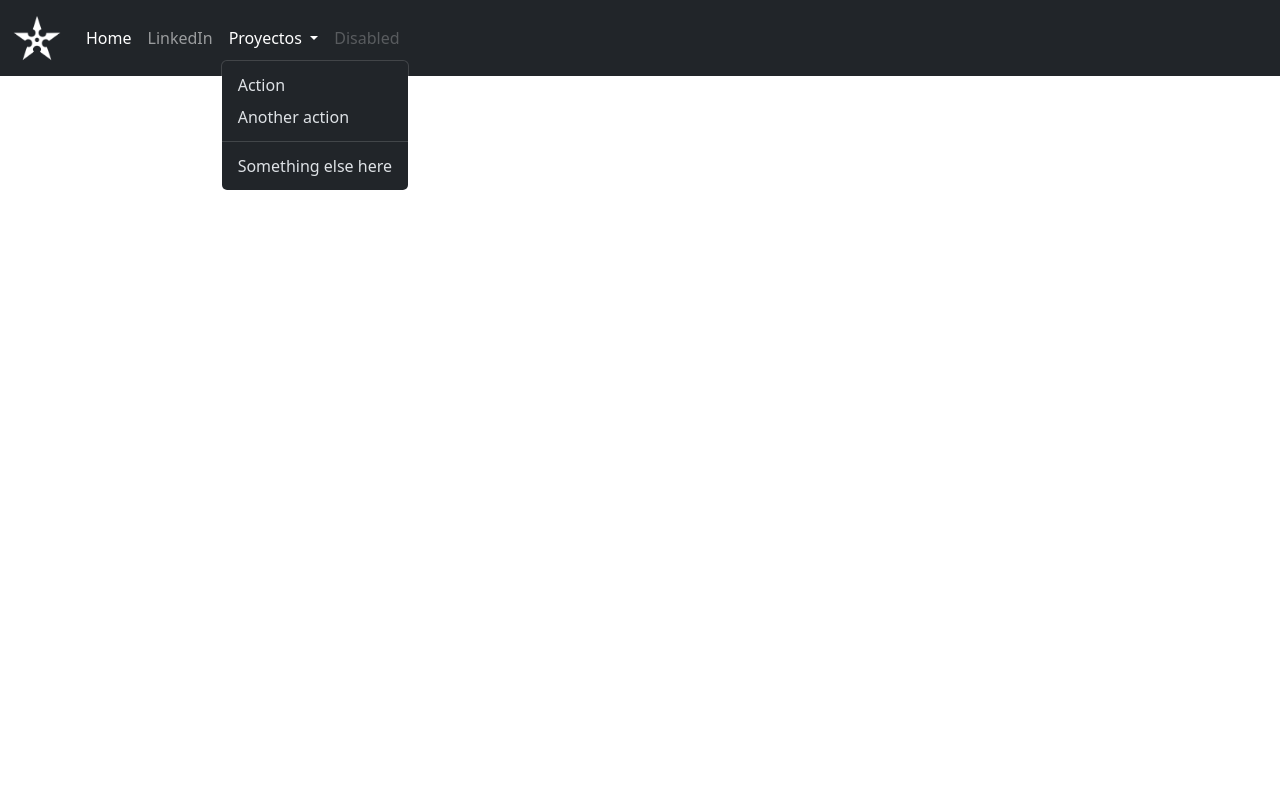
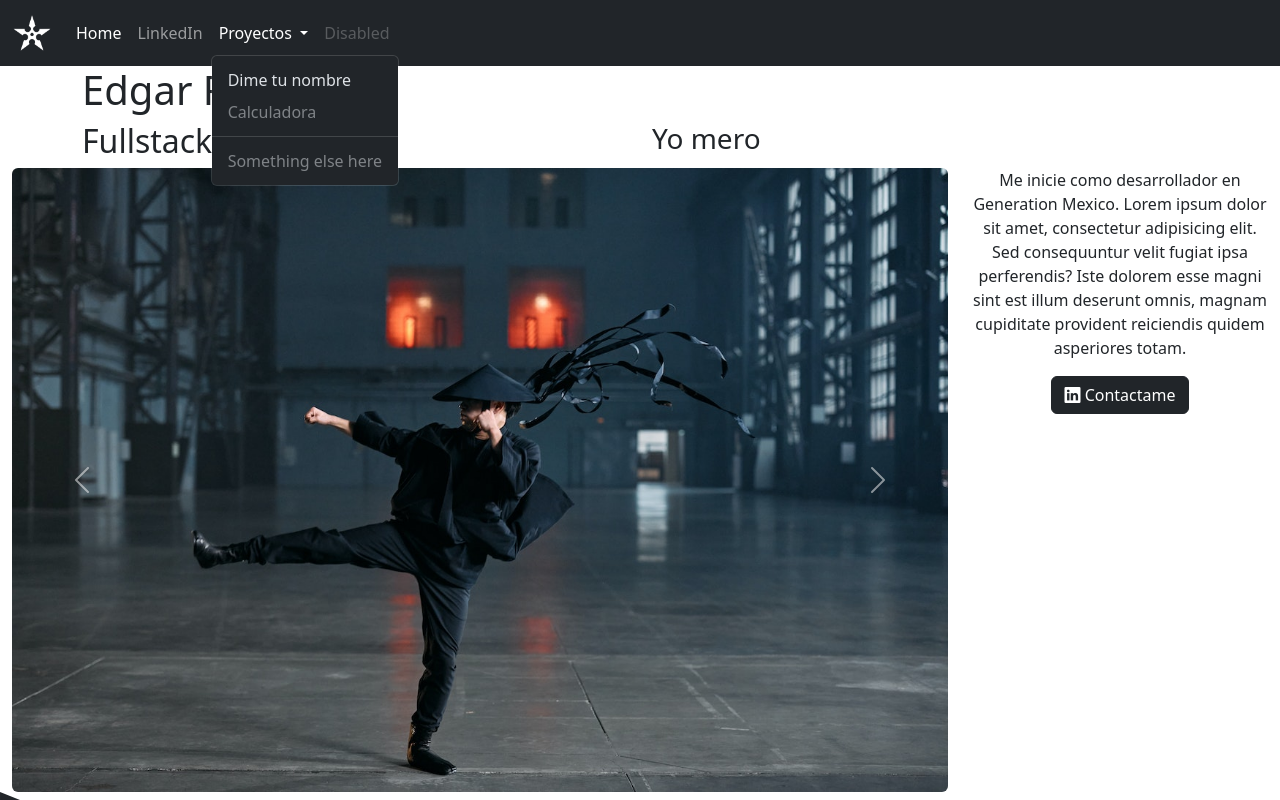
Before and after one commit to edyreyes2305/WebBootstrap, a plain HTML site: page index.html in a window 1280 px wide. Both pictures are taken after a click on the button "Proyectos". Shown: the top 800 px of the page. Drawn offline with nearby package versions, Linux system fonts and the light colour scheme.

Commit message:
Implementacion de los ultimos ejercicios

```diff
--- a/assets/styles/main.css
+++ b/assets/styles/main.css
@@ -1,4 +1,8 @@
 .logo-shuriken {
-    height: 50px;
-    width: auto;
+    max-width: 40px;
 }
+
+.foto {
+    height: 100px;
+    width: 50px;
+}
--- a/index.html
+++ b/index.html
@@ -6,6 +6,7 @@
     <meta name="viewport" content="width=device-width, initial-scale=1">
     <title>Bootstrap demo</title>
     <link href="https://cdn.jsdelivr.net/npm/bootstrap@5.3.0-alpha3/dist/css/bootstrap.min.css" rel="stylesheet" integrity="sha384-KK94CHFLLe+nY2dmCWGMq91rCGa5gtU4mk92HdvYe+M/SXH301p5ILy+dN9+nJOZ" crossorigin="anonymous">
+    <link rel="stylesheet" href="https://cdn.jsdelivr.net/npm/bootstrap-icons@1.10.4/font/bootstrap-icons.css">
     <link rel="stylesheet" href="./assets/styles/main.css">
 </head>
 
@@ -32,10 +33,10 @@
                   Proyectos
                 </a>
                 <ul class="dropdown-menu">
-                  <li><a class="dropdown-item" href="#">Action</a></li>
-                  <li><a class="dropdown-item" href="#">Another action</a></li>
+                  <li><a class="dropdown-item" href="#">Dime tu nombre</a></li>
+                  <li><a class="dropdown-item disabled" href="#">Calculadora</a></li>
                   <li><hr class="dropdown-divider"></li>
-                  <li><a class="dropdown-item" href="#">Something else here</a></li>
+                  <li><a class="dropdown-item disabled" href="#">Something else here</a></li>
                 </ul>
               </li>
               <li class="nav-item">
@@ -44,7 +45,79 @@
             </ul>
           </div>
         </div>
-      </nav>
+    </nav>
+    <!-- Acerca de -->
+    <div class="container">
+      <div class="row">
+        <div class="col">
+          <h1>Edgar Reyes</h1>
+        </div>
+      </div>
+      <div class="row">
+        <div class="col-6">
+          <h2>Fullstack Developer</h2>
+        </div>
+        <div class="col-6">
+          <h3>Yo mero</h3>
+        </div>
+      </div>
+    </div>
+    <!-- Carrusel de fotos -->
+    <div class="container-fluid text-center">
+      <div class="row justify-content-center">
+        <!-- carrusel code -->
+        <div class="col-9">
+          <div id="carouselExample" class="carousel slide" data-bs-ride="carousel">
+            <div class="carousel-inner">
+              <div class="carousel-item active" data-bs-interval="">
+                <img src="./assets/img/ninja01.jpg" class="d-block w-100 rounded" alt="...">
+              </div>
+              <div class="carousel-item">
+                <img src="./assets/img/ninja02.jpg" class="d-block w-100 rounded" alt="...">
+              </div>
+              <div class="carousel-item">
+                <img src="./assets/img/ninja03.jpg" class="d-block w-100 rounded" alt="...">
+              </div>
+              <div class="carousel-item">
+                <img src="./assets/img/ninja04.jpg" class="d-block w-100 rounded" alt="...">
+              </div>
+            </div>
+            <button class="carousel-control-prev" type="button" data-bs-target="#carouselExample" data-bs-slide="prev">
+              <span class="carousel-control-prev-icon" aria-hidden="true"></span>
+              <span class="visually-hidden">Previous</span>
+            </button>
+            <button class="carousel-control-next" type="button" data-bs-target="#carouselExample" data-bs-slide="next">
+              <span class="carousel-control-next-icon" aria-hidden="true"></span>
+              <span class="visually-hidden">Next</span>
+            </button>
+          </div>
+        </div>
+        <!-- descripcion carrusel -->
+        <div class="col-12 col-lg-3">
+          <!-- Descripcion -->
+          <div class="row">
+            <div class="col">
+              <p>Me inicie como desarrollador en Generation Mexico. Lorem ipsum dolor sit amet, consectetur adipisicing elit. Sed consequuntur velit fugiat ipsa perferendis? Iste dolorem esse magni sint est illum deserunt omnis, magnam cupiditate provident reiciendis quidem asperiores totam.</p>
+            </div>
+          </div>
+          <!-- Linkedin boton -->
+          <div class="row">
+            <div class="col">
+              <a href="https://www.linkedin.com/in/edgar-eduardo-reyes-becerra-682194232/" target="_blank">
+                <button type="button" class="btn btn-dark"> <i class="bi bi-linkedin"></i> Contactame</button>
+              </a>
+            </div>
+          </div>
+
+        </div>
+      </div>
+    </div>
+
+
+
+    <!-- ondas -->
+    <svg xmlns="http://www.w3.org/2000/svg" viewBox="0 0 1440 320"><path fill="#212529" fill-opacity="1" d="M0,0L40,16C80,32,160,64,240,117.3C320,171,400,245,480,277.3C560,309,640,299,720,282.7C800,267,880,245,960,213.3C1040,181,1120,139,1200,149.3C1280,160,1360,224,1400,256L1440,288L1440,320L1400,320C1360,320,1280,320,1200,320C1120,320,1040,320,960,320C880,320,800,320,720,320C640,320,560,320,480,320C400,320,320,320,240,320C160,320,80,320,40,320L0,320Z"></path></svg>
+
 
 
     <script src="https://cdn.jsdelivr.net/npm/bootstrap@5.3.0-alpha3/dist/js/bootstrap.bundle.min.js" integrity="sha384-ENjdO4Dr2bkBIFxQpeoTz1HIcje39Wm4jDKdf19U8gI4ddQ3GYNS7NTKfAdVQSZe" crossorigin="anonymous"></script>
```
Also changed, not shown: assets/img/Capa.png (added), assets/img/ninja01.jpg (added), assets/img/ninja02.jpg (added), assets/img/ninja03.jpg (added), assets/img/ninja04.jpg (added).
